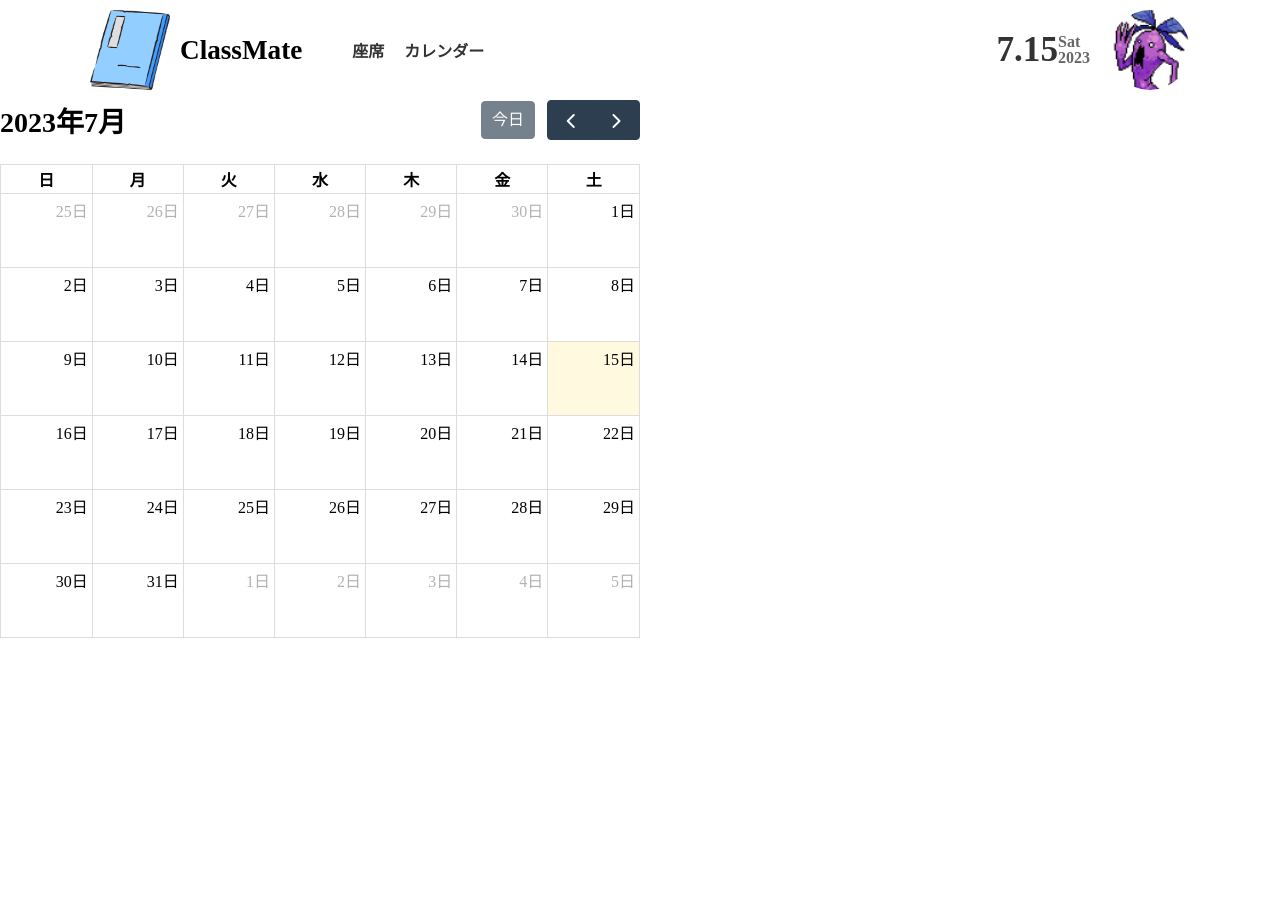
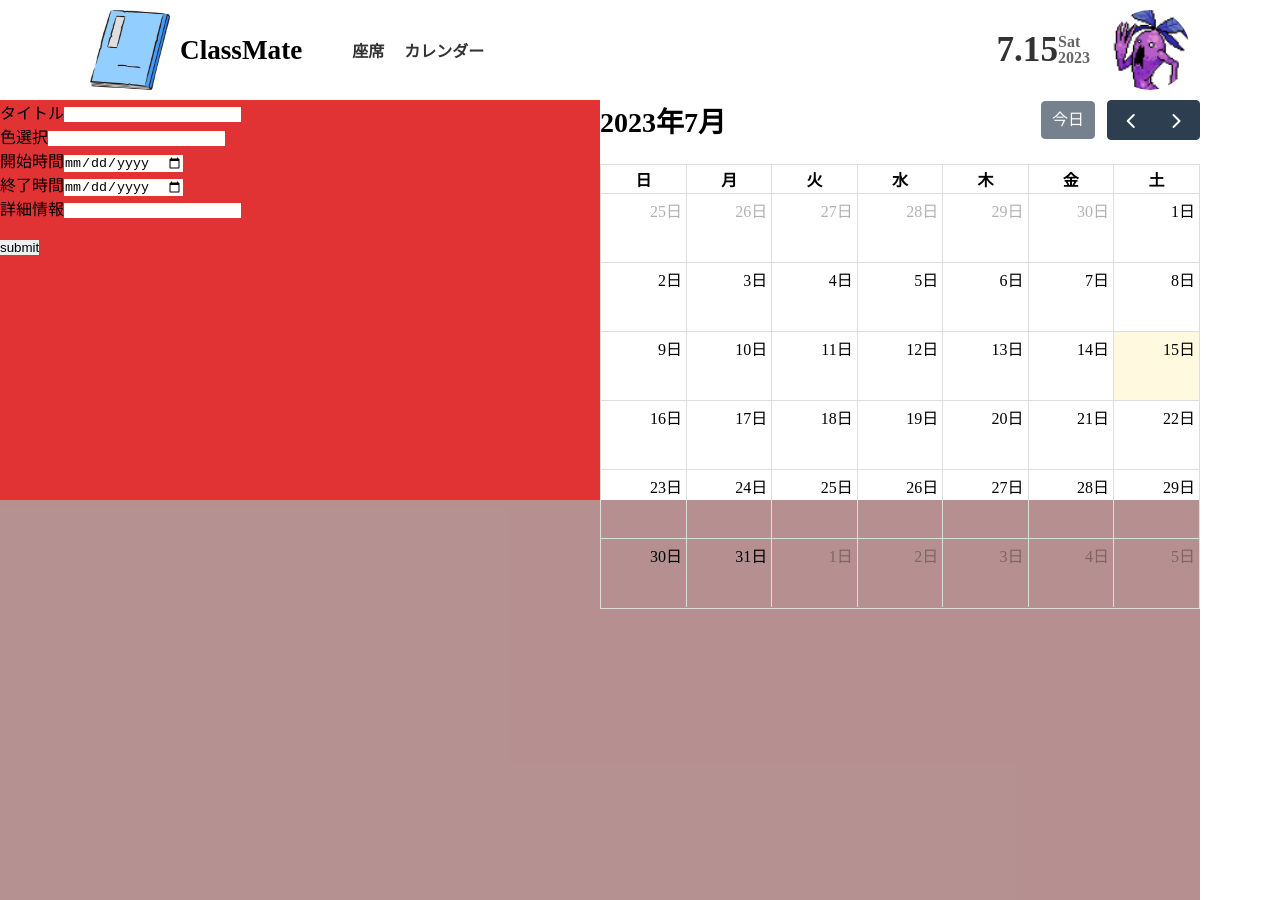
Before and after one commit to GeekCampVol6/frontend, a Next.js app: page / in a window 1280 px wide. Before the commit the page ends 800 px from the top, so only its background shows below. Built offline with nearby package versions, Linux system fonts and the light colour scheme.

Commit message:
feat ComponentsにCalendar.tsxを移動

```diff
--- /dev/null
+++ b/src/components/index/calendar.tsx
@@ -0,0 +1,158 @@
+import FullCalendar from '@fullcalendar/react';
+import dayGridPlugin from '@fullcalendar/daygrid';
+import jaLocals from '@fullcalendar/core/locales/ja';
+import { css } from '@emotion/react';
+import interactionPlugin from '@fullcalendar/interaction';
+import { useRef } from 'react';
+
+const styles = {
+  wrap: css`
+    max-width: 1200px;
+    width: 100vw;
+    height: 100vh;
+    display: flex;
+    background-color: #62111176;
+  `,
+  calendar: css`
+    max-width: 1200px;
+    width: 100vw;
+    height: 50vh;
+    background-color: #ffffff;
+  `,
+  form: css`
+    max-width: 1200px;
+    width: 100vw;
+    height: 50vh;
+    background-color: #e13333;
+  `,
+};
+
+export default function Calendar() {
+  const eventNameRef = useRef<HTMLInputElement | null>(
+    null
+  );
+  const eventColorRef = useRef<HTMLInputElement | null>(
+    null
+  );
+  const eventStartRef = useRef<HTMLInputElement | null>(
+    null
+  );
+  const eventEndRef = useRef<HTMLInputElement | null>(null);
+  const eventDescriptionRef =
+    useRef<HTMLInputElement | null>(null);
+
+  const handleSelect = (info: any) => {
+    const eventName = eventNameRef.current?.value;
+    const eventDescription =
+      eventDescriptionRef.current?.value;
+    const eventColor = eventColorRef.current?.value;
+    if (eventName) {
+      const calendarApi = info.view.calendar;
+      calendarApi.addEvent({
+        title: eventName,
+        color: eventColor,
+        description: eventDescription,
+        start: info.startStr,
+        end: info.endStr,
+        allDay: info.allDay,
+      });
+    }
+  };
+
+  const handleEventClick = (info: any) => {
+    alert(
+      'イベント名' +
+        info.event.title +
+        '\n' +
+        'イベント説明' +
+        info.event.extendedProps.description +
+        '\n' +
+        '期間' +
+        info.event.startStr +
+        '~' +
+        info.event.endStr +
+        'まで\n'
+    );
+  };
+
+  const handleSubmit = (
+    e: React.FormEvent<HTMLFormElement>
+  ) => {
+    e.preventDefault(); // フォームの送信をキャンセル
+    // handleSelectを呼び出すなどの追加の処理を行う
+    // 例: handleSelect({ view: { calendar: null }, startStr: '', endStr: '', allDay: false });
+  };
+
+  return (
+    <>
+      <div css={styles.wrap}>
+        <div css={styles.form}>
+          <form
+            action=""
+            method="post"
+            id="form"
+            onSubmit={handleSubmit}
+          >
+            <label htmlFor="">
+              タイトル
+              <input
+                type="text"
+                name="formeventName"
+                alt="タイトル"
+                ref={eventNameRef}
+              />
+              <br />
+              　色選択
+              <input
+                type="text"
+                name="formcolor"
+                alt="色選択"
+                ref={eventColorRef}
+              />
+              <br />
+              開始時間
+              <input
+                type="date"
+                name="formstart"
+                alt="開始時間"
+                ref={eventStartRef}
+              />
+              <br />
+              終了時間
+              <input
+                type="date"
+                name="formend"
+                alt="終了時間"
+                ref={eventEndRef}
+              />
+              <br />
+              詳細情報
+              <input
+                type="text"
+                name="formdescription"
+                alt="詳細情報"
+                ref={eventDescriptionRef}
+              />
+              <br />
+            </label>
+            <br />
+            <input type="button" value="submit" />
+          </form>
+        </div>
+        <div css={styles.calendar}>
+          <FullCalendar
+            plugins={[dayGridPlugin, interactionPlugin]}
+            initialView="dayGridMonth"
+            locales={[jaLocals]}
+            locale="ja"
+            selectable={true}
+            editable={true}
+            select={handleSelect}
+            eventClick={handleEventClick}
+            eventTextColor="black"
+          />
+        </div>
+      </div>
+    </>
+  );
+}
--- a/src/pages/callendar.tsx
+++ /dev/null
@@ -1,71 +0,0 @@
-import FullCalendar from '@fullcalendar/react';
-import dayGridPlugin from '@fullcalendar/daygrid';
-import jaLocals from '@fullcalendar/core/locales/ja';
-import { css } from '@emotion/react';
-import interactionPlugin from '@fullcalendar/interaction';
-
-const styles = {
-  calendar: css`
-    max-width: 1200px;
-    width: 50vw;
-    height: 10vh;
-    background-color: #ffffff;
-  `,
-};
-
-export default function Calendar() {
-  const handleSelect = (info: any) => {
-    const eventName = prompt('イベントを入力してください');
-    const eventDescription = prompt(
-      'イベントの説明を入力してください'
-    );
-    const eventColor = prompt(
-      'イベントの色を入力してください'
-    );
-    if (eventName) {
-      const calendarApi = info.view.calendar;
-      calendarApi.addEvent({
-        title: eventName,
-        color: eventColor,
-        description: eventDescription,
-        start: info.startStr,
-        end: info.endStr,
-        allDay: info.allDay,
-      });
-    }
-  };
-
-  const handleEventClick = (info: any) => {
-    alert(
-      'イベント名' +
-        info.event.title +
-        '\n' +
-        'イベント説明' +
-        info.event.extendedProps.description +
-        '\n' +
-        '期間' +
-        info.event.startStr +
-        '~' +
-        info.event.endStr +
-        'まで\n'
-    );
-  };
-
-  return (
-    <>
-      <div css={styles.calendar}>
-        <FullCalendar
-          plugins={[dayGridPlugin, interactionPlugin]}
-          initialView="dayGridMonth"
-          locales={[jaLocals]}
-          locale="ja"
-          selectable={true}
-          editable={true}
-          select={handleSelect}
-          eventClick={handleEventClick}
-          eventTextColor="black"
-        />
-      </div>
-    </>
-  );
-}
--- a/src/pages/index.tsx
+++ b/src/pages/index.tsx
@@ -1,12 +1,12 @@
 import Navbar from '@/components/elements/Navbar';
-import Callendar from './callendar';
+import Calendar from '../components/index/calendar';
 
 export default function Home() {
   return (
     <>
       <main>
         <Navbar />
-        <Callendar />
+        <Calendar />
       </main>
     </>
   );
```
